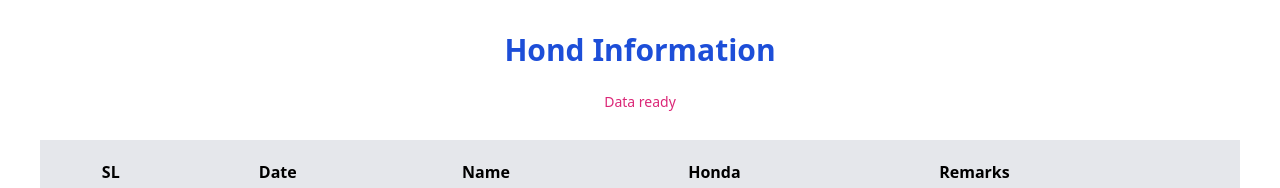
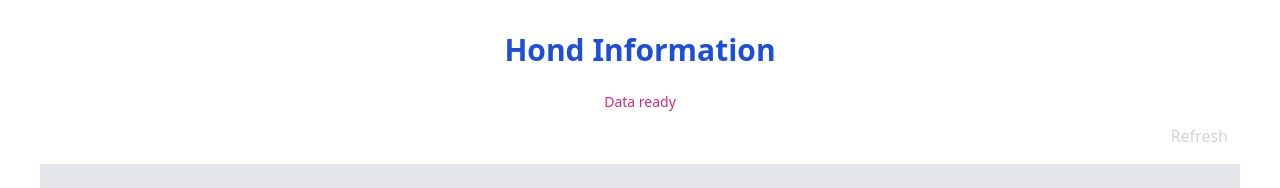
Before and after one commit to aslamzaman/honda, a Next.js app: page / in a window 1280 px wide. Shown: the top 188 px of the page. Built offline with nearby package versions, Linux system fonts and the light colour scheme; no server answers; the database is empty; a web font is replaced by a local one.

Commit message:
Refresh button added

```diff
--- a/app/page.js
+++ b/app/page.js
@@ -18,10 +18,9 @@
   const [data, setData] = useState({});
   const [print, setPrint] = useState(false);
 
+  const pageRef = useRef();
 
 
-
-  const pageRef = useRef();
 
   useEffect(() => {
 
@@ -134,6 +133,11 @@
 
   }
 
+    const refreshHistoryHandler = () => {
+        localStorage.removeItem('hondahistory');
+        setMsg(`Refresh time: ${new Date().toISOString()}`);
+    }
+
 
   return (
     <>
@@ -144,8 +148,10 @@
       </div>
 
       <div className="px-4 lg:px-6">
+	    <div className="w-full px-4 flex justify-end">
+            <button onClick={refreshHistoryHandler} className="px-3 text-gray-300">Refresh</button>
+        </div>
         <div className="p-4 overflow-auto">
-
           <table className="w-full border border-gray-200">
             <thead>
               <tr className="w-full bg-gray-200">
```
